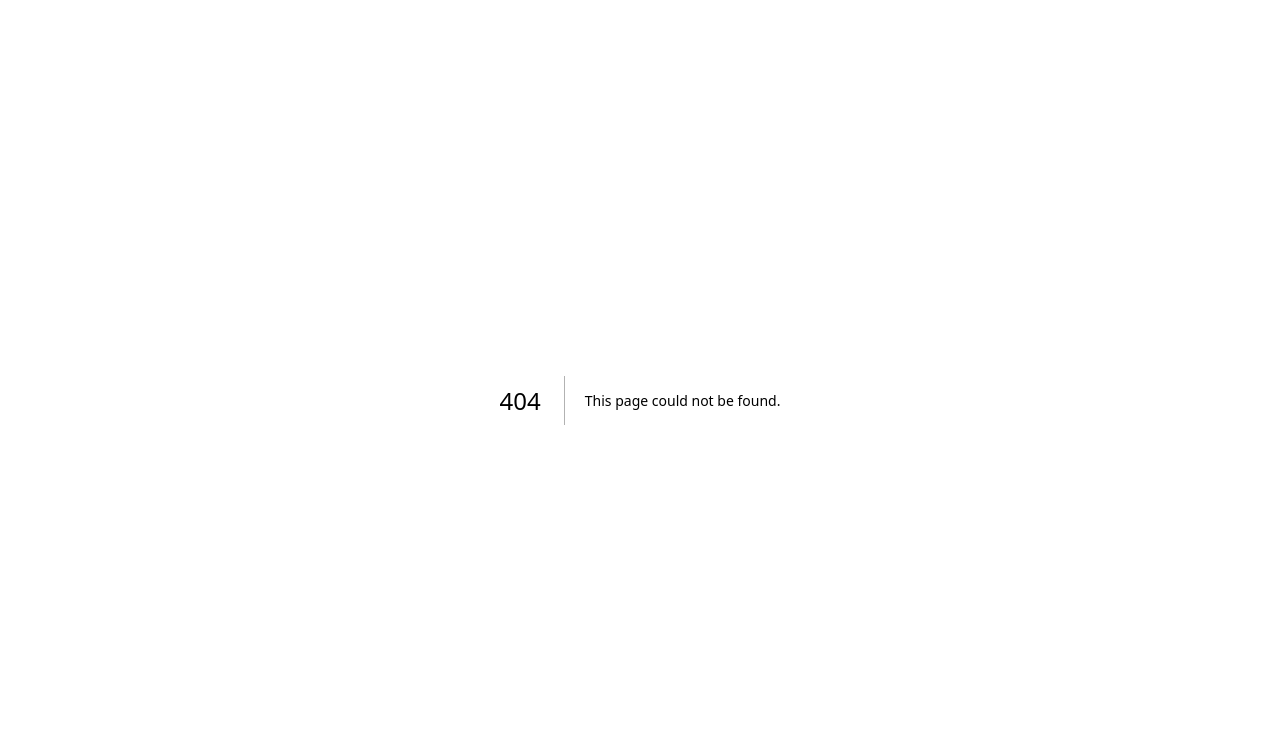
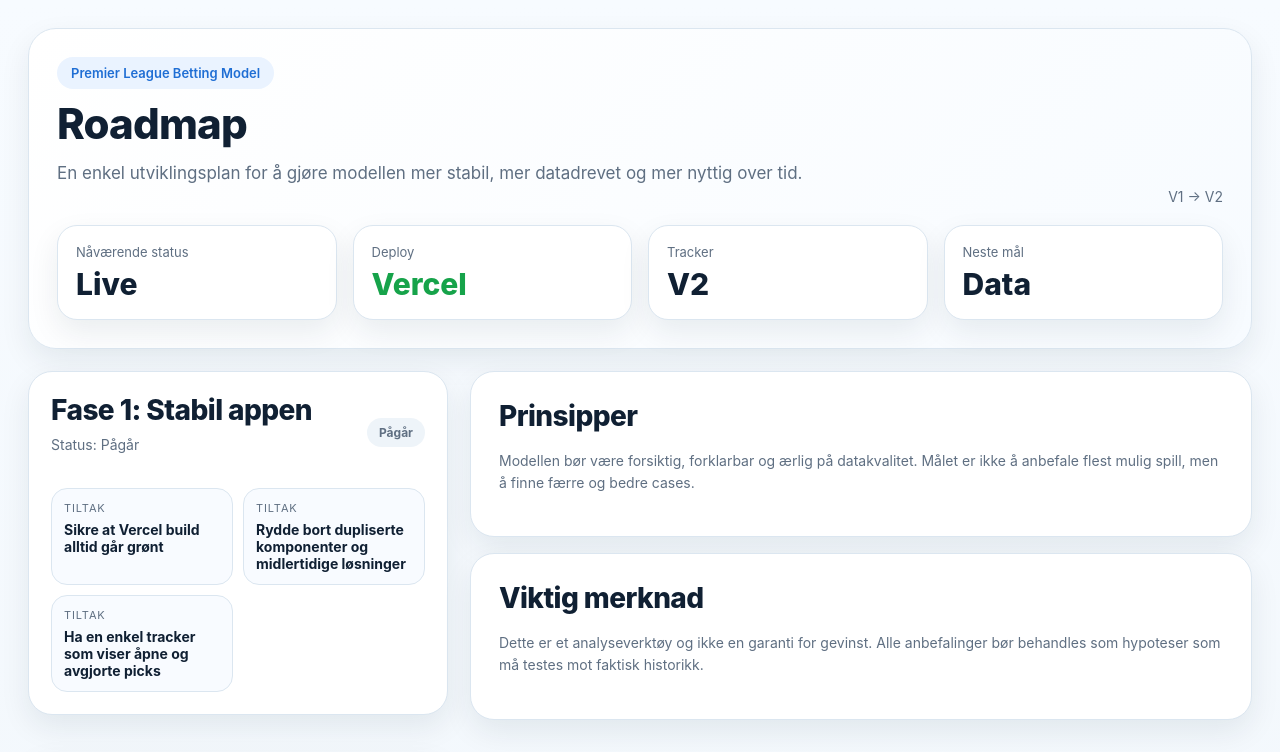
Before and after one commit to hakonnilsen157-commits/PL-betting-model, a Next.js app in the folder pl-vercel-v1/: page /roadmap in a window 1280 px wide. Before the commit this address had no page. Shown: the top 752 px of the page. Built offline with nearby package versions, Linux system fonts and the light colour scheme.

Commit message:
Add roadmap page for PL betting model

```diff
--- /dev/null
+++ b/pl-vercel-v1/app/roadmap/page.tsx
@@ -0,0 +1,117 @@
+const phases = [
+  {
+    title: 'Fase 1: Stabil appen',
+    status: 'Pågår',
+    items: [
+      'Sikre at Vercel build alltid går grønt',
+      'Rydde bort dupliserte komponenter og midlertidige løsninger',
+      'Ha en enkel tracker som viser åpne og avgjorte picks',
+    ],
+  },
+  {
+    title: 'Fase 2: Bedre datagrunnlag',
+    status: 'Neste',
+    items: [
+      'Koble fixtures, tabell, form og odds tydeligere sammen',
+      'Merke fallback-data tydelig slik at modellen ikke later som alt er live',
+      'Lage bedre forklaring på hvorfor et spill anbefales',
+    ],
+  },
+  {
+    title: 'Fase 3: Ekte historikk',
+    status: 'Neste',
+    items: [
+      'Flytte trackerhistorikk fra nettleser til database',
+      'Lagre alle anbefalinger med timestamp og oddsgrunnlag',
+      'Automatisk flytte kamper fra pending til settled etter kamp',
+    ],
+  },
+  {
+    title: 'Fase 4: Modellforbedring',
+    status: 'Senere',
+    items: [
+      'Måle faktisk ROI per marked og confidence-nivå',
+      'Skru ned anbefalinger som historisk underpresterer',
+      'Legge inn strengere filter for usikre eller mangelfulle datakilder',
+    ],
+  },
+];
+
+export default function RoadmapPage() {
+  return (
+    <main className="dashboard-shell">
+      <section className="hero-card">
+        <div className="hero-topline">
+          <div>
+            <div className="eyebrow">Premier League Betting Model</div>
+            <h1 className="hero-title">Roadmap</h1>
+            <p className="hero-subtitle">
+              En enkel utviklingsplan for å gjøre modellen mer stabil, mer datadrevet og mer nyttig over tid.
+            </p>
+          </div>
+          <div className="updated-at">V1 → V2</div>
+        </div>
+
+        <div className="summary-grid" style={{ marginTop: 20 }}>
+          <div className="summary-card">
+            <div className="summary-label">Nåværende status</div>
+            <div className="summary-value">Live</div>
+          </div>
+          <div className="summary-card">
+            <div className="summary-label">Deploy</div>
+            <div className="summary-value green">Vercel</div>
+          </div>
+          <div className="summary-card">
+            <div className="summary-label">Tracker</div>
+            <div className="summary-value">V2</div>
+          </div>
+          <div className="summary-card">
+            <div className="summary-label">Neste mål</div>
+            <div className="summary-value">Data</div>
+          </div>
+        </div>
+      </section>
+
+      <section className="main-grid">
+        <div className="left-column">
+          {phases.map((phase) => (
+            <section key={phase.title} className="list-card" style={{ marginBottom: 16 }}>
+              <div className="list-card-header">
+                <div>
+                  <h2 className="section-title" style={{ marginBottom: 0 }}>{phase.title}</h2>
+                  <p className="section-subtitle">Status: {phase.status}</p>
+                </div>
+                <div className="badge-soft">{phase.status}</div>
+              </div>
+
+              <div className="metrics-grid" style={{ marginTop: 14 }}>
+                {phase.items.map((item) => (
+                  <div key={item} className="metric-pill" style={{ textAlign: 'left' }}>
+                    <div className="metric-pill-label">Tiltak</div>
+                    <div className="metric-pill-value">{item}</div>
+                  </div>
+                ))}
+              </div>
+            </section>
+          ))}
+        </div>
+
+        <aside className="right-column">
+          <section className="detail-card">
+            <h2 className="section-title">Prinsipper</h2>
+            <p className="section-subtitle">
+              Modellen bør være forsiktig, forklarbar og ærlig på datakvalitet. Målet er ikke å anbefale flest mulig spill, men å finne færre og bedre cases.
+            </p>
+          </section>
+
+          <section className="detail-card" style={{ marginTop: 16 }}>
+            <h2 className="section-title">Viktig merknad</h2>
+            <p className="section-subtitle">
+              Dette er et analyseverktøy og ikke en garanti for gevinst. Alle anbefalinger bør behandles som hypoteser som må testes mot faktisk historikk.
+            </p>
+          </section>
+        </aside>
+      </section>
+    </main>
+  );
+}
```
